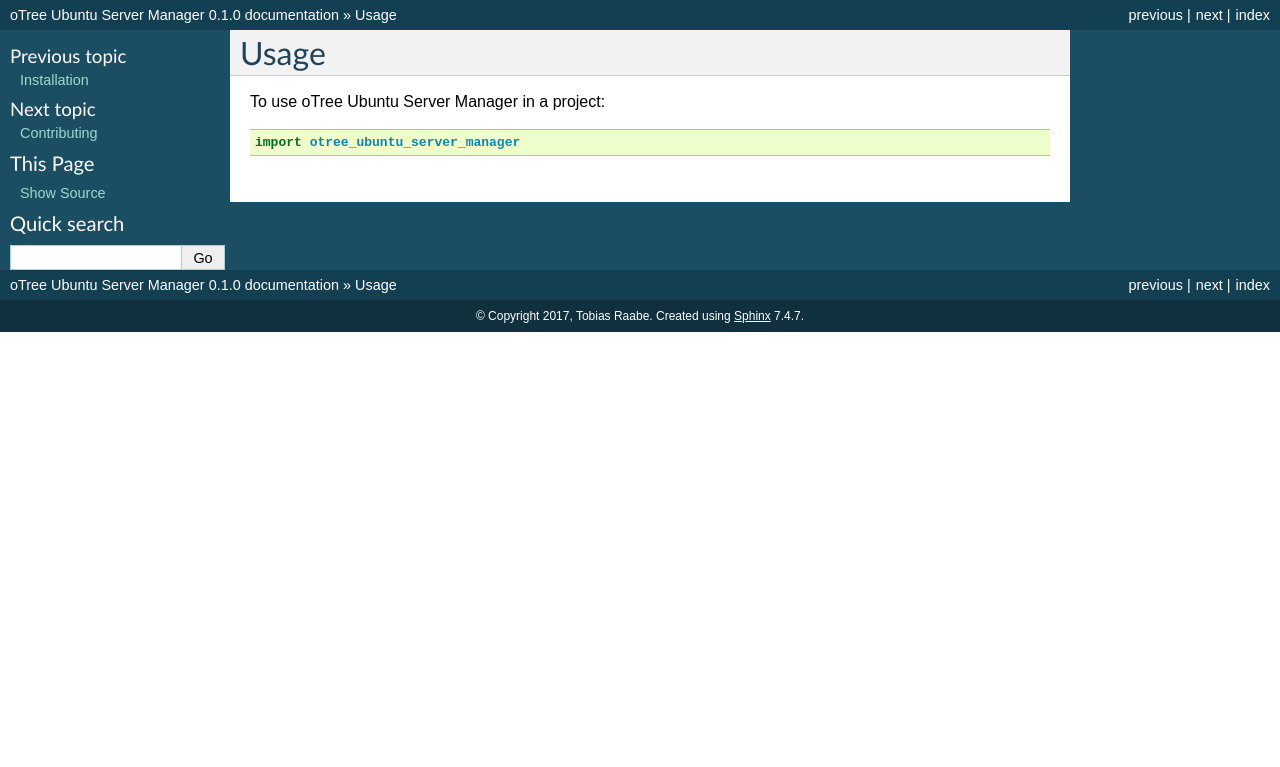
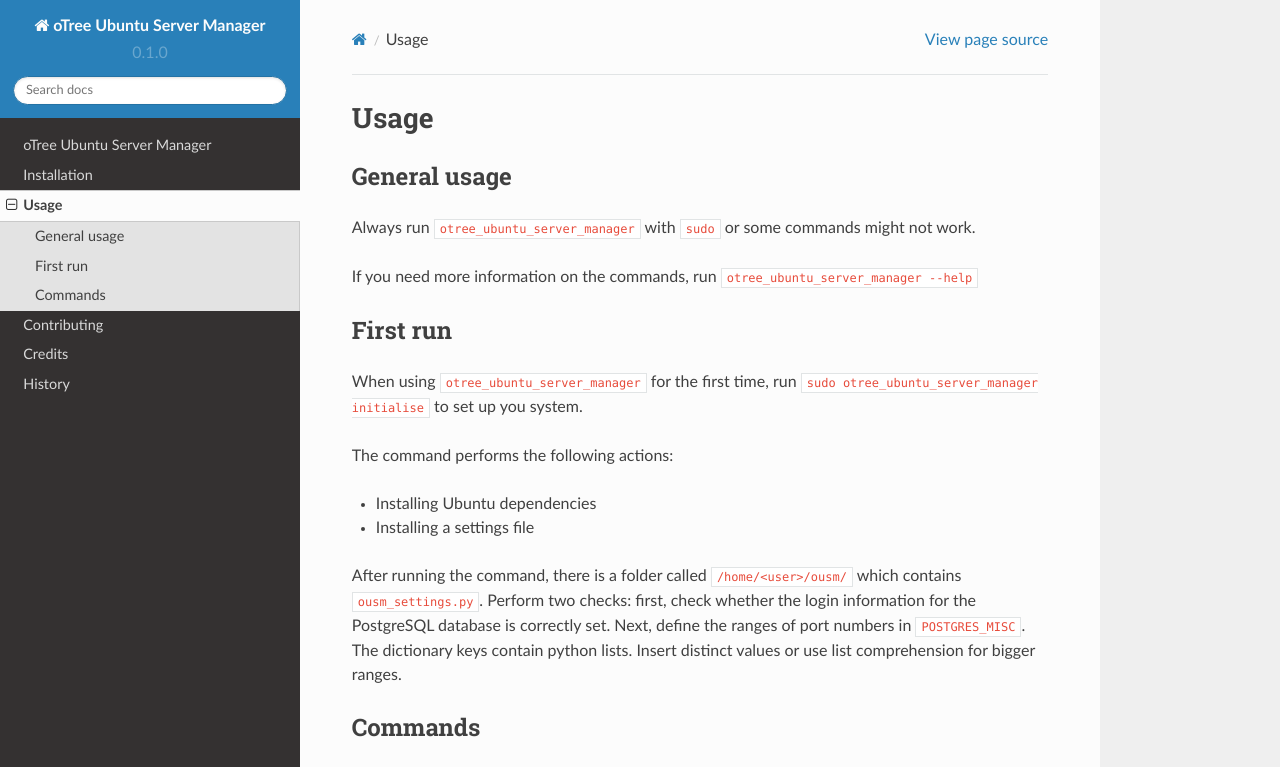
Before and after one commit to tobiasraabe/otree_virtual_machine_manager, a Sphinx documentation site: the page built from docs/usage.rst, in a window 1280 px wide and 1400 px high. Shown: the top 767 px of the window. Built offline with Sphinx 7.4.7 and the Read the Docs theme 2.0.0, drawn with Linux system fonts in a browser that asks for light colours; pages that are not in the unit, such as notebooks, are missing from menus; some of the changed text lies outside the part shown; grey boxes are pictures that could not be loaded.

Commit message:
Various changes.

```diff
--- a/AUTHORS.rst
+++ b/AUTHORS.rst
@@ -5,6 +5,7 @@
 Development Lead
 ----------------
 
+* Felix Albrecht <f.albrecht@uni-bonn.com>
 * Tobias Raabe <tobiasraabe@uni-bonn.de>
 
 Contributors
--- a/docs/conf.py
+++ b/docs/conf.py
@@ -15,6 +15,7 @@
 
 import sys
 import os
+import sphinx_rtd_theme
 
 # If extensions (or modules to document with autodoc) are in another
 # directory, add these directories to sys.path here. If the directory is
@@ -36,7 +37,7 @@
 # -- General configuration ---------------------------------------------
 
 # If your documentation needs a minimal Sphinx version, state it here.
-#needs_sphinx = '1.0'
+# needs_sphinx = '1.3'
 
 # Add any Sphinx extension module names here, as strings. They can be
 # extensions coming with Sphinx (named 'sphinx.ext.*') or your custom ones.
@@ -69,7 +70,7 @@
 
 # The language for content autogenerated by Sphinx. Refer to documentation
 # for a list of supported languages.
-#language = None
+language = 'englisch'
 
 # There are two options for replacing |today|: either, you set today to
 # some non-false value, then it is used:
@@ -111,7 +112,7 @@
 
 # The theme to use for HTML and HTML Help pages.  See the documentation for
 # a list of builtin themes.
-html_theme = 'default'
+html_theme = 'sphinx_rtd_theme'
 
 # Theme options are theme-specific and customize the look and feel of a
 # theme further.  For a list of options available for each theme, see the
@@ -119,7 +120,7 @@
 #html_theme_options = {}
 
 # Add any paths that contain custom themes here, relative to this directory.
-#html_theme_path = []
+html_theme_path = [sphinx_rtd_theme.get_html_theme_path()]
 
 # The name for this set of Sphinx documents.  If None, it defaults to
 # "<project> v<release> documentation".
@@ -215,23 +216,23 @@
 
 # The name of an image file (relative to this directory) to place at
 # the top of the title page.
-#latex_logo = None
+# latex_logo = None
 
 # For "manual" documents, if this is true, then toplevel headings
 # are parts, not chapters.
-#latex_use_parts = False
+# latex_use_parts = False
 
 # If true, show page references after internal links.
-#latex_show_pagerefs = False
+# latex_show_pagerefs = False
 
 # If true, show URL addresses after external links.
-#latex_show_urls = False
+# latex_show_urls = False
 
 # Documents to append as an appendix to all manuals.
-#latex_appendices = []
+# latex_appendices = []
 
 # If false, no module index is generated.
-#latex_domain_indices = True
+# latex_domain_indices = True
 
 
 # -- Options for manual page output ------------------------------------
@@ -245,7 +246,7 @@
 ]
 
 # If true, show URL addresses after external links.
-#man_show_urls = False
+# man_show_urls = False
 
 
 # -- Options for Texinfo output ----------------------------------------
@@ -263,13 +264,16 @@
 ]
 
 # Documents to append as an appendix to all manuals.
-#texinfo_appendices = []
+# texinfo_appendices = []
 
 # If false, no module index is generated.
-#texinfo_domain_indices = True
+# texinfo_domain_indices = True
 
 # How to display URL addresses: 'footnote', 'no', or 'inline'.
-#texinfo_show_urls = 'footnote'
+# texinfo_show_urls = 'footnote'
 
 # If true, do not generate a @detailmenu in the "Top" node's menu.
-#texinfo_no_detailmenu = False
+# texinfo_no_detailmenu = False
+
+# Mock modules which would cause sphinx to crash
+autodoc_mock_imports = ['ousm_settings.py', 'plumbum.cmd']
--- a/docs/index.rst
+++ b/docs/index.rst
@@ -1,5 +1,5 @@
 Welcome to oTree Ubuntu Server Manager's documentation!
-======================================
+=======================================================
 
 Contents:
 
@@ -10,7 +10,8 @@
    installation
    usage
    contributing
-   authorshistory
+   authors
+   history
 
 Indices and tables
 ==================
--- a/docs/installation.rst
+++ b/docs/installation.rst
@@ -3,6 +3,11 @@
 ============
 Installation
 ============
+
+Requirements
+------------
+
+As *oTree Ubuntu Server Manager* provides helpful commands to administrators of the *oTree Virtual Machine Image*, it needs ``sudo`` access to perform its actions. Please, choose an appropriate account to install the package.
 
 
 Stable release
--- a/docs/usage.rst
+++ b/docs/usage.rst
@@ -2,6 +2,51 @@
 Usage
 =====
 
-To use oTree Ubuntu Server Manager in a project::
 
-    import otree_ubuntu_server_manager
+.. _general_usage:
+
+General usage
+-------------
+
+Always run ``otree_ubuntu_server_manager`` with ``sudo`` or some commands might not work.
+
+If you need more information on the commands, run ``otree_ubuntu_server_manager --help``
+
+
+.. _first_run:
+
+First run
+---------
+
+When using ``otree_ubuntu_server_manager`` for the first time, run ``sudo otree_ubuntu_server_manager initialise`` to set up you system.
+
+The command performs the following actions:
+
+- Installing Ubuntu dependencies
+- Installing a settings file
+
+After running the command, there is a folder called ``/home/<user>/ousm/`` which contains ``ousm_settings.py``. Perform two checks: first, check whether the login information for the PostgreSQL database is correctly set. Next, define the ranges of port numbers in ``POSTGRES_MISC``. The dictionary keys contain python lists. Insert distinct values or use list comprehension for bigger ranges.
+
+
+.. _commands:
+
+Commands
+--------
+
+.. automodule:: otree_ubuntu_server_manager.commands.initialise
+    :members:
+
+.. automodule:: otree_ubuntu_server_manager.commands.add_user
+    :members:
+
+.. automodule:: otree_ubuntu_server_manager.commands.backup_user
+    :members:
+
+.. automodule:: otree_ubuntu_server_manager.commands.count_user
+    :members:
+
+.. automodule:: otree_ubuntu_server_manager.commands.delete_user
+    :members:
+
+.. automodule:: otree_ubuntu_server_manager.commands.list_user
+    :members:
```
Also changed, not shown: README.rst (+17 -4 lines), otree_ubuntu_server_manager/__init__.py (+0 -20 lines), 12 other files.
